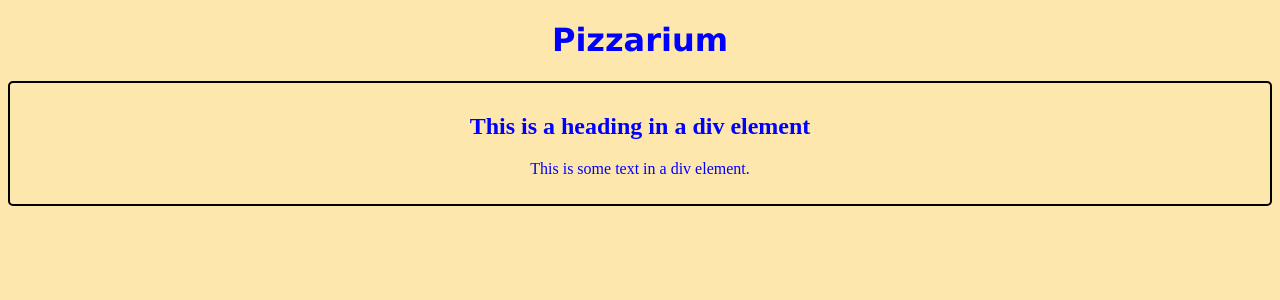
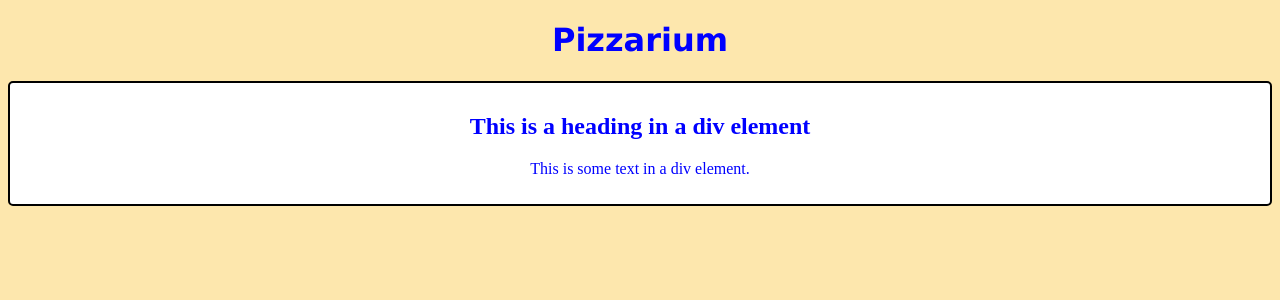
Before and after one commit to Xeno-dll/Pizzarium, a PHP site: page / in a window 1280 px wide. Shown: the top 300 px of the page. Run offline with PHP 8.4, Linux system fonts and the light colour scheme.

Commit message:
Update style.css

```diff
--- a/style.css
+++ b/style.css
@@ -14,4 +14,5 @@ div {
   padding: 10px;
   border: 2px solid black;
   border-radius: 5px;
+  background-color: white;
 }
```
